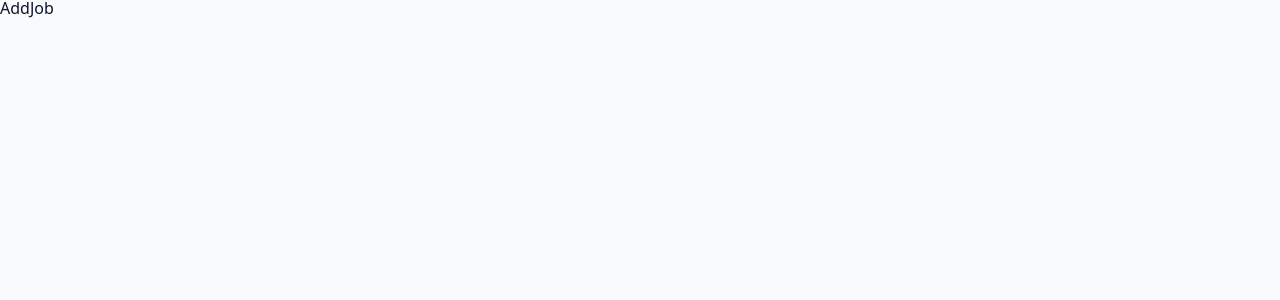
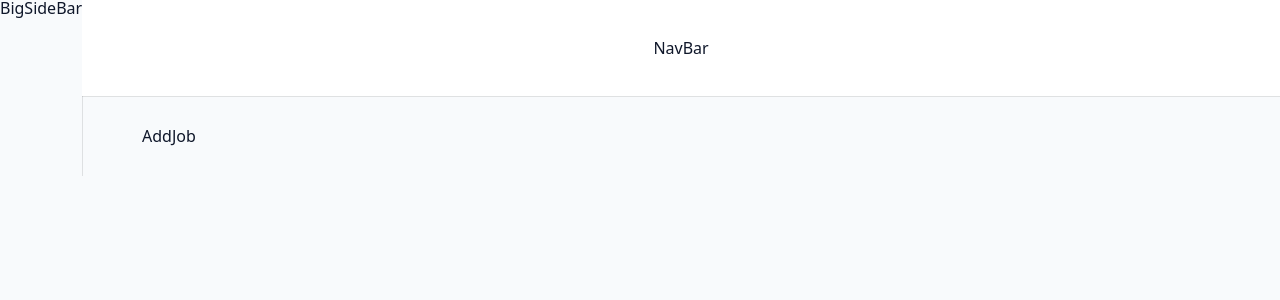
Before and after one commit to kabalesha/mern-jobify, a React (Vite) app: page /dashboard in a window 1280 px wide. Shown: the top 300 px of the page. Built offline with nearby package versions, Linux system fonts and the light colour scheme.

Commit message:
side bars

```diff
--- /dev/null
+++ b/src/components/BigSideBar.jsx
@@ -0,0 +1,7 @@
+import Wrapper from "../assets/wrappers/BigSidebar";
+
+const BigSideBar = () => {
+  return <Wrapper>BigSideBar</Wrapper>;
+};
+
+export default BigSideBar;
--- /dev/null
+++ b/src/components/NavBar.jsx
@@ -0,0 +1,7 @@
+import Wrapper from "../assets/wrappers/Navbar";
+
+const NavBar = () => {
+  return <Wrapper>NavBar</Wrapper>;
+};
+
+export default NavBar;
--- /dev/null
+++ b/src/components/SmallSideBar.jsx
@@ -0,0 +1,7 @@
+import Wrapper from "../assets/wrappers/SmallSidebar";
+
+const SmallSideBar = () => {
+  return <Wrapper>SmallSideBar</Wrapper>;
+};
+
+export default SmallSideBar;
--- a/src/components/index.js
+++ b/src/components/index.js
@@ -1,2 +1,5 @@
 export { default as Logo } from "./Logo";
 export { default as FormRow } from "./FormRow";
+export { default as SmallSideBar } from "./SmallSideBar";
+export { default as BigSideBar } from "./BigSideBar";
+export { default as NavBar } from "./NavBar";
--- a/src/pages/DashboardLayout.jsx
+++ b/src/pages/DashboardLayout.jsx
@@ -1,11 +1,21 @@
-import React from "react";
+import Wrapper from "../assets/wrappers/Dashboard";
 import { Outlet } from "react-router-dom";
+import { BigSideBar, NavBar, SmallSideBar } from "../components";
 
 const DashboardLayout = () => {
   return (
-    <div>
-      <Outlet />
-    </div>
+    <Wrapper>
+      <main className="dashboard">
+        <SmallSideBar />
+        <BigSideBar />
+        <div>
+          <NavBar />
+          <div className="dashboard-page">
+            <Outlet />
+          </div>
+        </div>
+      </main>
+    </Wrapper>
   );
 };
 
```
